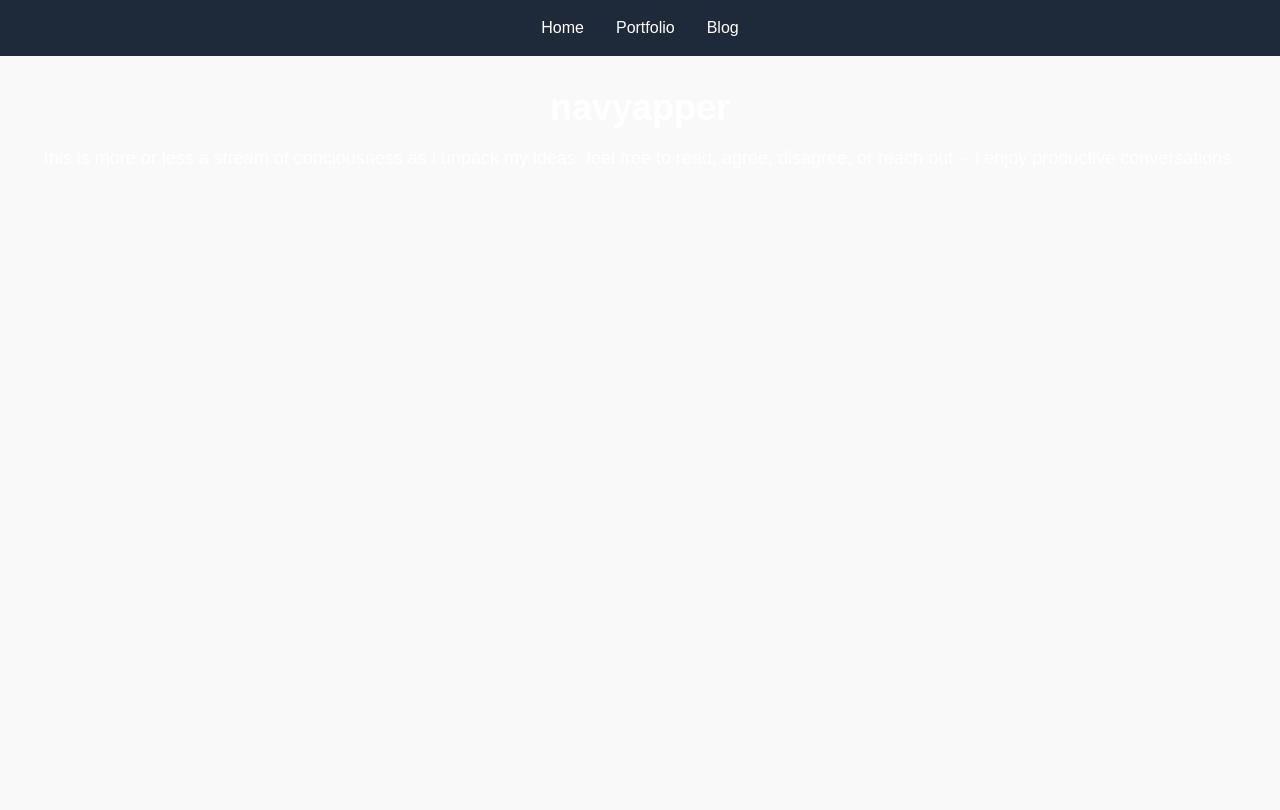
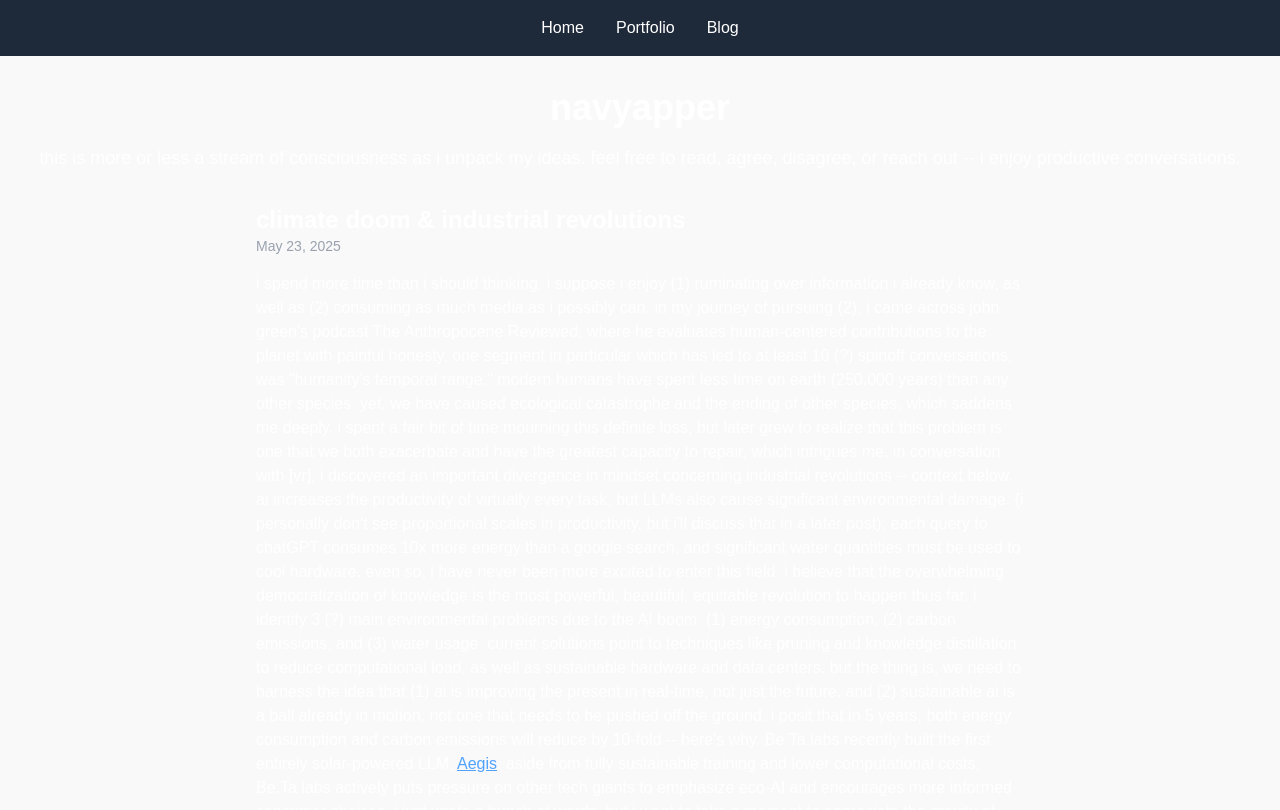
Before and after one commit to navyan6/personal-site, a Next.js app: page /blog in a window 1280 px wide. Shown: the top 810 px of the page. Built offline with nearby package versions, Linux system fonts and the light colour scheme.

Commit message:
first blog post

```diff
--- a/app/blog/page.tsx
+++ b/app/blog/page.tsx
@@ -3,8 +3,35 @@ export default function Blog() {
     <div className="text-center">
       <h1 className="text-4xl font-bold text-white">navyapper</h1>
       <p className="text-lg text-white mt-4">
-        this is more or less a stream of conciousness as i unpack my ideas. feel free to read, agree, disagree, or reach out -- i enjoy productive conversations.
+        this is more or less a stream of consciousness as i unpack my ideas. feel free to read, agree, disagree, or reach out -- i enjoy productive conversations.
       </p>
+
+      {/* First Blog Post */}
+      <div className="mt-8 text-left max-w-3xl mx-auto">
+        <h2 className="text-2xl font-bold text-white">climate doom & industrial revolutions</h2>
+        <p className="text-sm text-gray-400">May 23, 2025</p>
+        <div className="mt-4 text-white">
+          <p>
+            i spend more time than i should thinking. i suppose i enjoy (1) ruminating over information i already know, as well as (2) consuming as much media as i possibly can.
+            in my journey of pursuing (2), i came across john green's podcast The Anthropocene Reviewed, where he evaluates human-centered contributions to the planet with painful honesty. one segment in particular which has led to at least 10 (?) spinoff conversations, was "humanity's temporal range." modern humans have spent less time on earth (250,000 years) than any other species. yet, we have caused ecological catastrophe and the ending of other species, which saddens me deeply. i spent a fair bit of time mourning this definite loss, but later grew to realize that this problem is one that we both exacerbate and have the greatest capacity to repair, which intrigues me.
+
+            in conversation with [vr], i discovered an important divergence in mindset concerning industrial revolutions -- context below.
+
+            ai increases the productivity of virtually every task, but LLMs also cause significant environmental damage. (i personally don't see proportional scales in productivity, but i'll discuss that in a later post). each query to chatGPT consumes 10x more energy than a google search, and significant water quantities must be used to cool hardware.
+
+            even so, i have never been more excited to enter this field. i believe that the overwhelming democratization of knowledge is the most powerful, beautiful, equitable revolution to happen thus far.
+
+            i identify 3 (?) main environmental problems due to the AI boom. (1) energy consumption, (2) carbon emissions, and (3) water usage. current solutions point to techniques like pruning and knowledge distillation to reduce computational load, as well as sustainable hardware and data centers. but the thing is, we need to harness the idea that (1) ai is improving the present in real-time, not just the future, and (2) sustainable ai is a ball already in motion, not one that needs to be pushed off the ground. i posit that in 5 years, both energy consumption and carbon emissions will reduce by 10-fold -- here's why. Be.Ta labs recently built the first entirely solar-powered LLM, <a href="https://huggingface.co/blog/Severian/powering-the-future-beta-labs-revolutionary-100-so" className="text-blue-400 underline">Aegis</a>. aside from fully sustainable training and lower computational costs, Be.Ta labs actively puts pressure on other tech giants to emphasize eco-AI and encourages more informed consumer choices.
+
+            i just wrote a bunch of words, but i want to take a moment to appreciate the gravity of this accomplishment. the landmark paper that transformed (lol) this movement, "attention is all you need," was published in 2017. <strong>this field is an 8-year old</strong>: a remarkable 3rd-grader that built its first GPT at 1 year old, grew it from 117 million to 1.76 trillion parameters, and gained environmental conciousness by grade school. i am in awe of what humans can do with the right combination of problem-solving, brilliance, and conscientiousness.
+
+            all this to say -- i believe that the two perspectives emerging from the conscientious consumer are as follows. (1) limit technological use, forgoing some degree of productivity, but making the most 'green' choice, or (2) take advantage of said productivity to maximize current benefit. i am not speaking only to/for ML enthusiasts when i say this -- imagine how healthcare, education, and infrastructure would boom if everyone truly learned and maximized the potential of ai. and this will only grow :) 100 years ago, our planet may have been in better shape, but our average lifespan was 50 years.
+            i am a firm believer that all informed decisions are valid ones, and while i personally don’t carry perspective (1), i respect those who do for living in the present.
+
+            https://arxiv.org/html/2412.04782v1
+          </p>
+        </div>
+      </div>
     </div>
   );
 }
```
